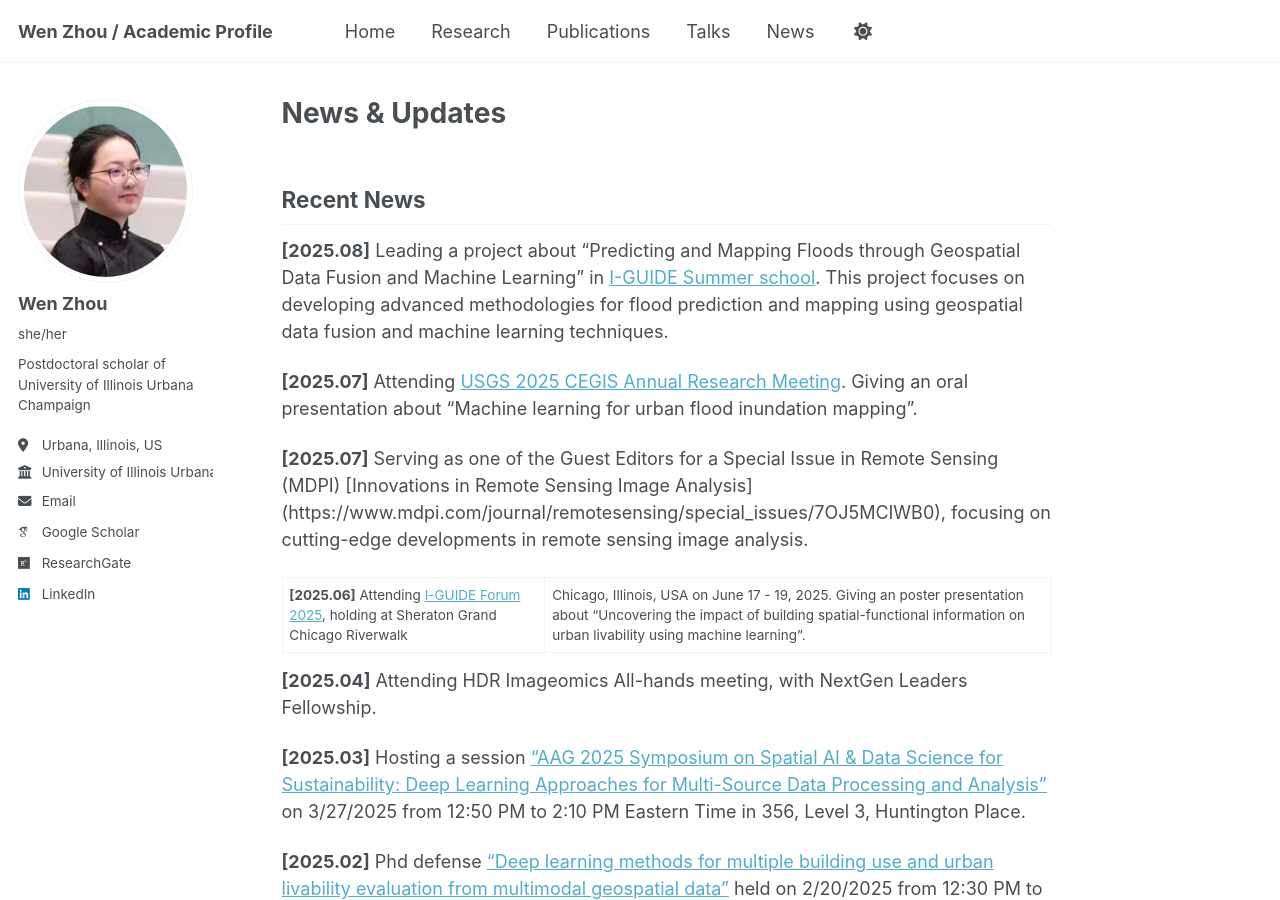
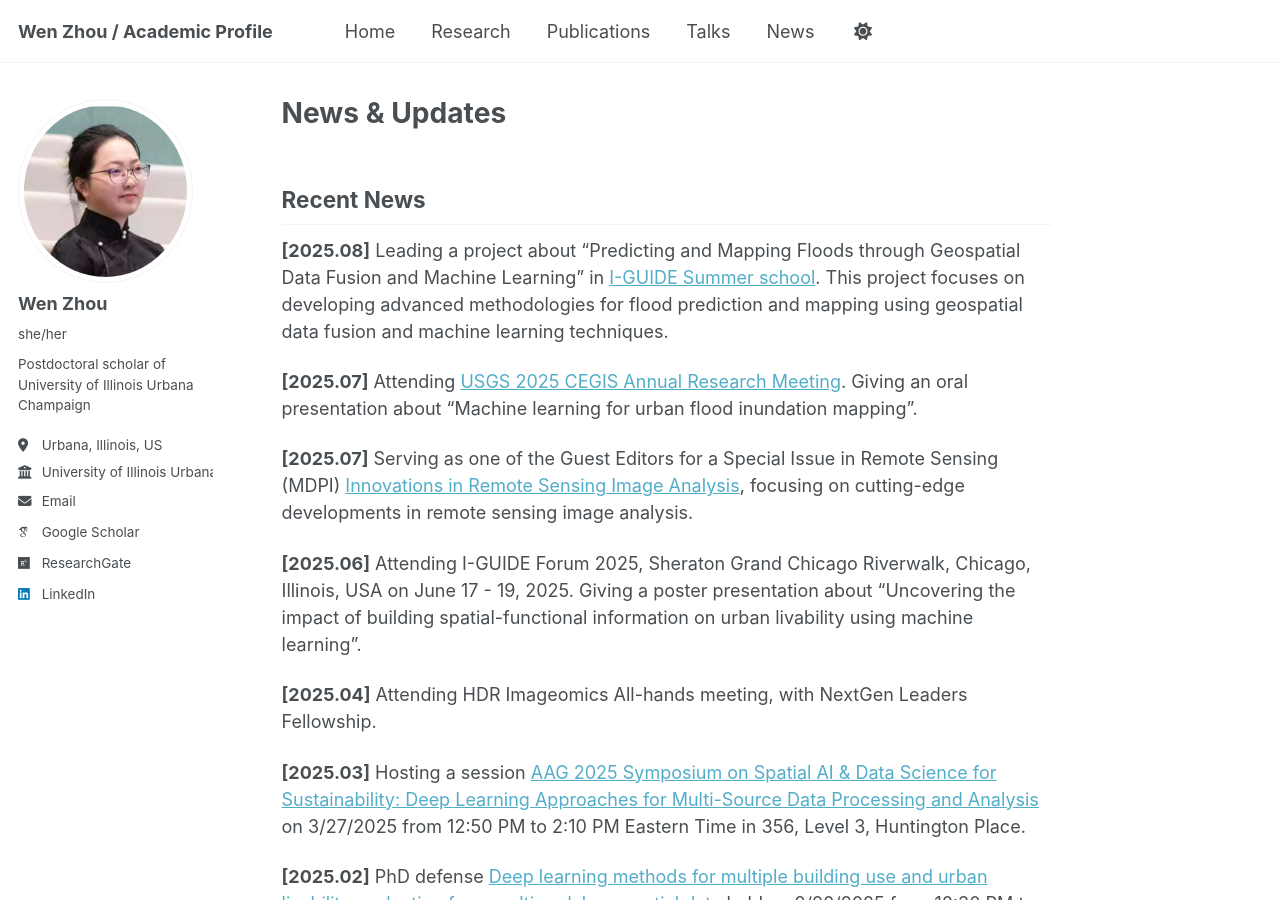
Before and after one commit to VienJou/vienjou.github.io, a Jekyll site: the page built from _pages/news.md, in a window 1280 px wide and 900 px high. Built offline with Jekyll 4.4.1, drawn with Linux system fonts in a browser that asks for light colours; some web fonts are replaced; a script that is not in the unit is left out; some of the changed text lies outside the part shown.

Commit message:
Fix formatting inconsistencies in news page - Standardize link format for all news items - Remove unnecessary quotes and separators - Fix grammar: 'an poster' to 'a poster' - Fix capitalization: 'Phd' to 'PhD'

```diff
--- a/_pages/news.md
+++ b/_pages/news.md
@@ -10,15 +10,15 @@ author_profile: true
 
 **[2025.07]** Attending [USGS 2025 CEGIS Annual Research Meeting](https://www.usgs.gov/centers/cegis/science/2025-cegis-annual-research-meeting). Giving an oral presentation about "Machine learning for urban flood inundation mapping".
 
-**[2025.07]** Serving as one of the Guest Editors for a Special Issue in Remote Sensing (MDPI) [Innovations in Remote Sensing Image Analysis] (https://www.mdpi.com/journal/remotesensing/special_issues/7OJ5MCIWB0), focusing on cutting-edge developments in remote sensing image analysis.
+**[2025.07]** Serving as one of the Guest Editors for a Special Issue in Remote Sensing (MDPI) [Innovations in Remote Sensing Image Analysis](https://www.mdpi.com/journal/remotesensing/special_issues/7OJ5MCIWB0), focusing on cutting-edge developments in remote sensing image analysis.
 
-**[2025.06]** Attending [I-GUIDE Forum 2025](https://i-guide.io/forum/forum-2025/), holding at Sheraton Grand Chicago Riverwalk | Chicago, Illinois, USA on June 17 - 19, 2025. Giving an poster presentation about "Uncovering the impact of building spatial-functional information on urban livability using machine learning".
+**[2025.06]** Attending I-GUIDE Forum 2025, Sheraton Grand Chicago Riverwalk, Chicago, Illinois, USA on June 17 - 19, 2025. Giving a poster presentation about "Uncovering the impact of building spatial-functional information on urban livability using machine learning".
 
 **[2025.04]** Attending HDR Imageomics All-hands meeting, with NextGen Leaders Fellowship.
 
-**[2025.03]** Hosting a session ["AAG 2025 Symposium on Spatial AI & Data Science for Sustainability: Deep Learning Approaches for Multi-Source Data Processing and Analysis"](https://aag.secure-platform.com/aag2025/solicitations/82/sessiongallery/23502) on 3/27/2025 from 12:50 PM to 2:10 PM Eastern Time in 356, Level 3, Huntington Place.
+**[2025.03]** Hosting a session [AAG 2025 Symposium on Spatial AI & Data Science for Sustainability: Deep Learning Approaches for Multi-Source Data Processing and Analysis](https://aag.secure-platform.com/aag2025/solicitations/82/sessiongallery/23502) on 3/27/2025 from 12:50 PM to 2:10 PM Eastern Time in 356, Level 3, Huntington Place.
 
-**[2025.02]** Phd defense ["Deep learning methods for multiple building use and urban livability evaluation from multimodal geospatial data"](https://www.utwente.nl/en/education/tgs/currentcandidates/phd/calendar/2025/2/117277/phd-defence-wen-zhou-deep-learning-methods-for-multiple-building-use-and-urban-livability-evaluation-from-multimodal-geospatial-data) held on 2/20/2025 from 12:30 PM to 13:30 PM CET Time, Waaier, 4, University of Twente, Enschede, The Netherlands.
+**[2025.02]** PhD defense [Deep learning methods for multiple building use and urban livability evaluation from multimodal geospatial data](https://www.utwente.nl/en/education/tgs/currentcandidates/phd/calendar/2025/2/117277/phd-defence-wen-zhou-deep-learning-methods-for-multiple-building-use-and-urban-livability-evaluation-from-multimodal-geospatial-data) held on 2/20/2025 from 12:30 PM to 13:30 PM CET Time, Waaier, 4, University of Twente, Enschede, The Netherlands.
 
 **[2024.05]** Attending European Geosciences Union (EGU) 2024, and giving poster presentation about [Building hierarchical use classification based on multiple data sources with a multi-label multimodal transformer network](https://meetingorganizer.copernicus.org/EGU24/EGU24-12472.html?pdf) at [ESSI – Earth & Space Science Informatics](https://meetingorganizer.copernicus.org/EGU24/sessionprogramme/5231) session on 3/27/2025 from 12:50 PM to 2:10 PM Eastern Time in 356, Level 3, Huntington Place.
 
```
